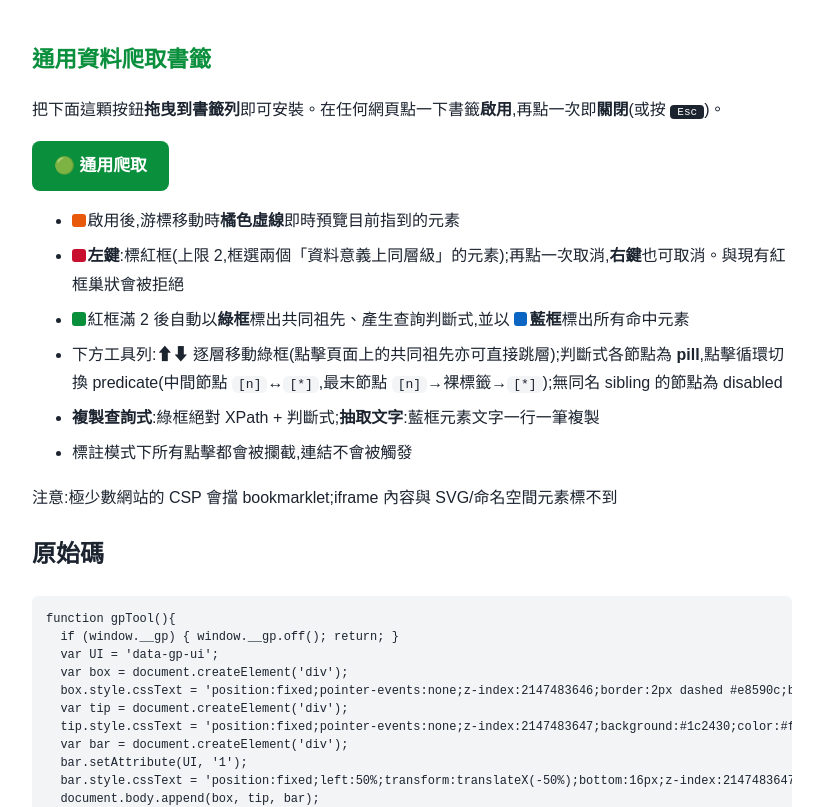
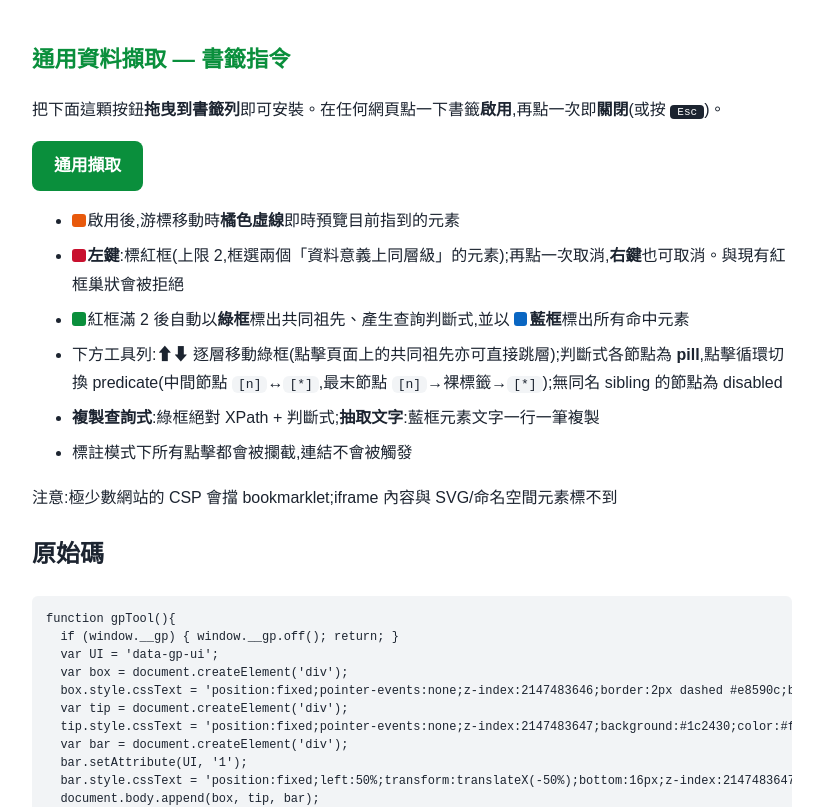
Before and after one commit to johntao/monkey-tricks, a plain HTML site: page generic-parser/index.html in a window 1280 px wide. Shown: the top 807 px of the page, without its empty margins (228-1051 px from the left). Drawn offline with Linux system fonts and the light colour scheme.

Commit message:
refine titles and button labels in index.html for clarity and consistency

```diff
--- a/generic-parser/index.html
+++ b/generic-parser/index.html
@@ -2,7 +2,7 @@
 <html lang="zh-TW">
 <head>
 <meta charset="UTF-8">
-<title>通用資料爬取書籤 — 安裝頁</title>
+<title>通用資料擷取 — 安裝頁</title>
 <style>
   body{font-family:'Noto Sans TC','Microsoft JhengHei',sans-serif;max-width:760px;margin:40px auto;padding:0 20px;line-height:1.8;color:#1c2430}
   h1{color:#0a8f3c;font-size:1.4rem}
@@ -16,9 +16,9 @@
 </style>
 </head>
 <body>
-<h1>通用資料爬取書籤</h1>
+<h1>通用資料擷取 — 書籤指令</h1>
 <p>把下面這顆按鈕<strong>拖曳到書籤列</strong>即可安裝。在任何網頁點一下書籤<strong>啟用</strong>,再點一次即<strong>關閉</strong>(或按 <kbd>Esc</kbd>)。</p>
-<p><a class="bm" id="bm" href="#">🟢 通用爬取</a></p>
+<p><a class="bm" id="bm" href="#">通用擷取</a></p>
 <ul>
   <li><span class="sw" style="background:#e8590c"></span>啟用後,游標移動時<strong>橘色虛線</strong>即時預覽目前指到的元素</li>
   <li><span class="sw" style="background:#c8102e"></span><strong>左鍵</strong>:標紅框(上限 2,框選兩個「資料意義上同層級」的元素);再點一次取消,<strong>右鍵</strong>也可取消。與現有紅框巢狀會被拒絕</li>
```
Also changed, not shown: red-outline/index.html (+3 -3 lines).
